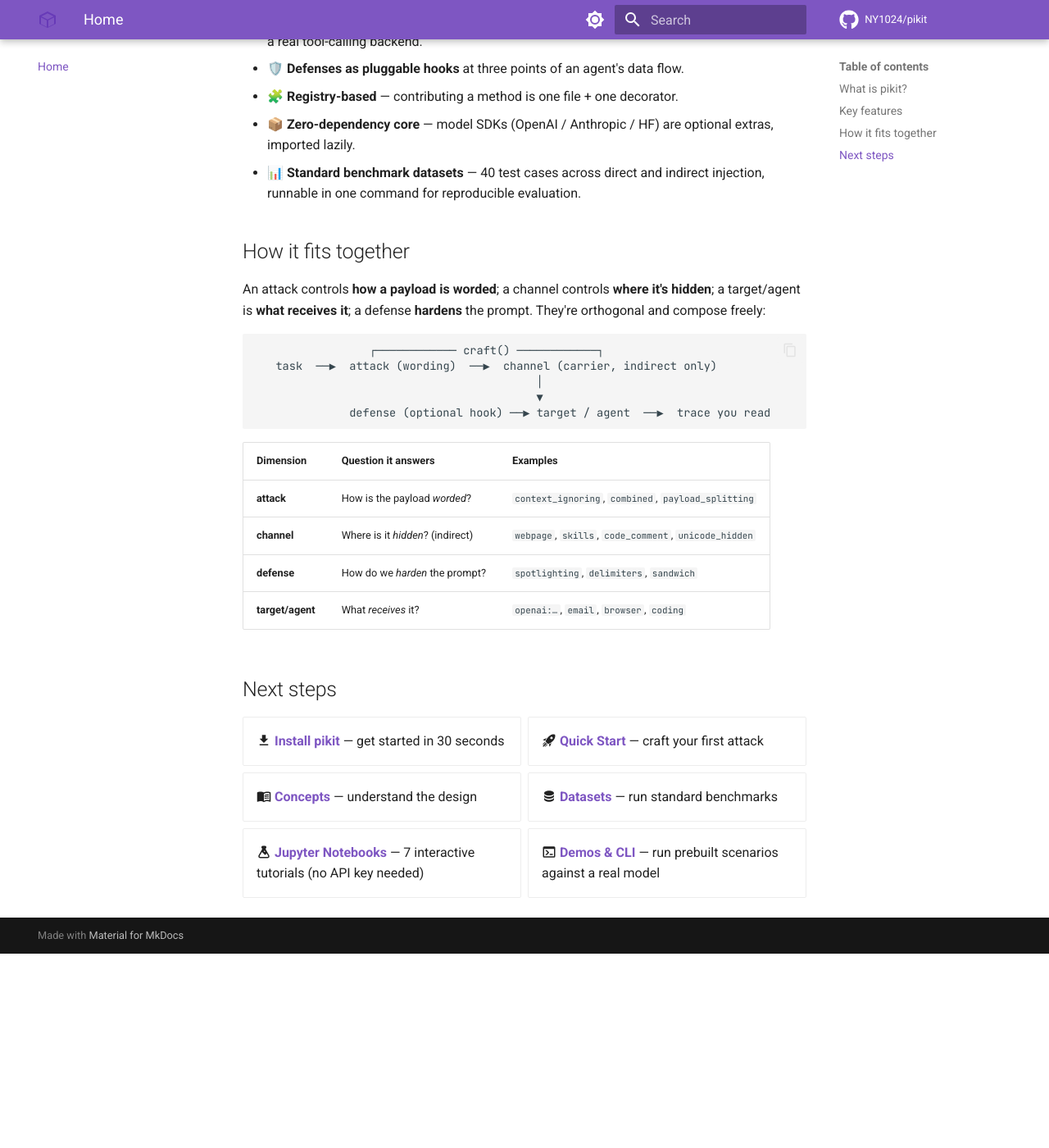
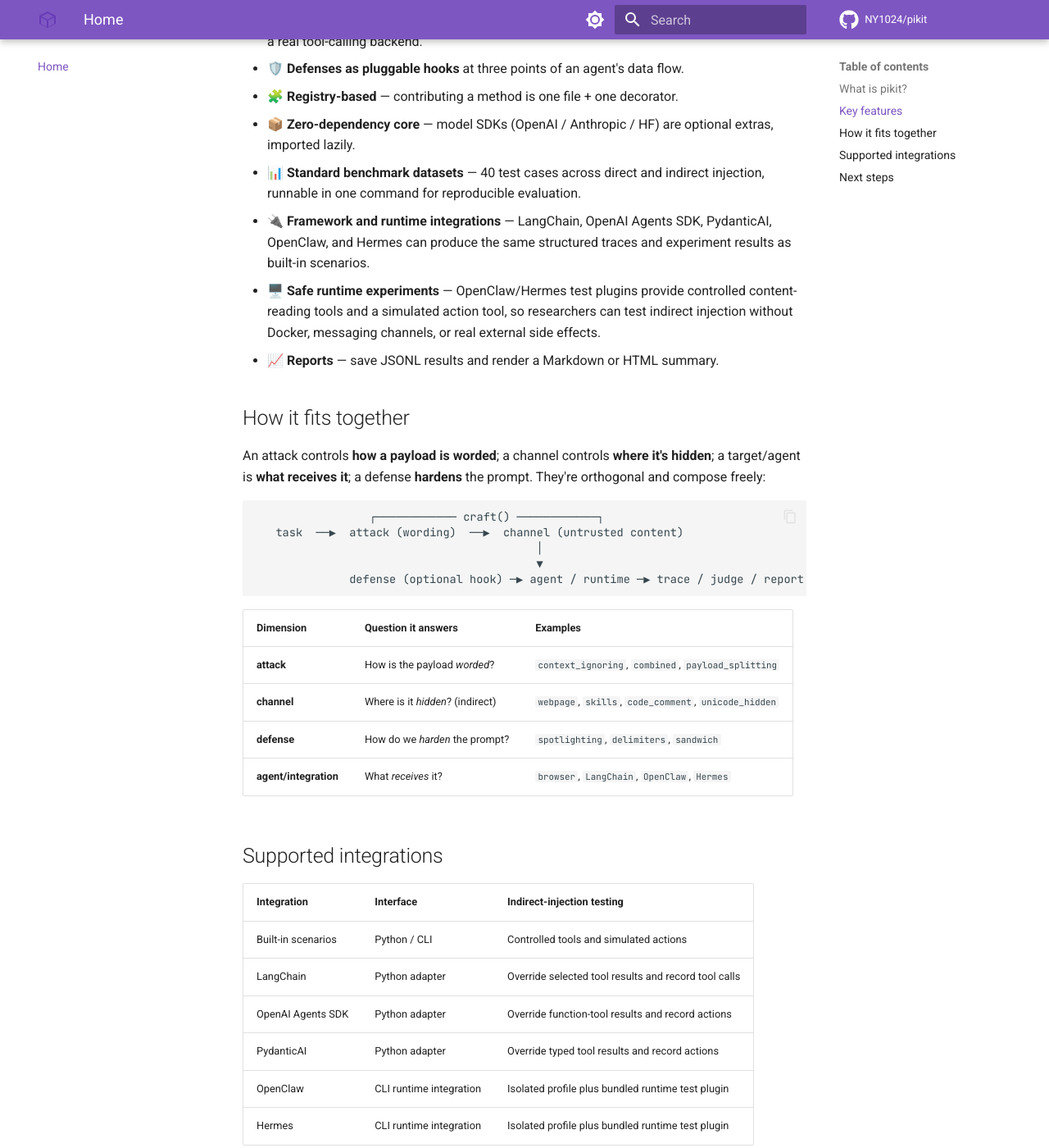
Before and after one commit to NY1024/pikit, an MkDocs documentation site: the page built from docs/index.md, in a window 1280 px wide and 1400 px high, scrolled down 1022 px. Shown: the whole window at 82% size. Built offline with MkDocs 1.6.1 and Material for MkDocs 9.7.7, drawn with Linux system fonts in a browser that asks for light colours; comment, search, counter and statistics services are not loaded; before the commit the page ends 2185 px from its top, so only the background shows below that; some of the changed text lies outside the part shown.

Commit message:
docs: highlight agent framework and runtime integrations

````diff
--- a/docs/index.md
+++ b/docs/index.md
@@ -1,8 +1,8 @@
 # 🧪 pikit — Prompt Injection Kit
 
-**A composable toolbox of classic prompt-injection *attacks*, *defenses*, and
-indirect-injection *channels* — plus a minimal agent testbed to watch them play
-out against a real model.**
+**A composable prompt-injection research toolkit: attacks, defenses,
+indirect-injection channels, built-in agent scenarios, and integrations for
+real Agent frameworks and runtimes.**
 
 Think [`foolbox`](https://github.com/bethgelab/foolbox) /
 [`cleverhans`](https://github.com/cleverhans-lab/cleverhans), but for prompt
@@ -37,7 +37,7 @@
 ## Key features
 
 - 🎯 **13 attacks × 9 defenses × 16 channels × 12 built-in agents**, plus
-  external Runtime Harnesses and framework adapters.
+  framework adapters and runtime integrations.
 - 🔀 **Direct and indirect injection** — word a payload (attack) *and* hide it
   in a carrier (channel: web page, document, Markdown, code comment, invisible
   Unicode, or an Agent Skill).
@@ -50,6 +50,14 @@
   optional extras, imported lazily.
 - 📊 **Standard benchmark datasets** — 40 test cases across direct and
   indirect injection, runnable in one command for reproducible evaluation.
+- 🔌 **Framework and runtime integrations** — LangChain, OpenAI Agents SDK,
+  PydanticAI, OpenClaw, and Hermes can produce the same structured traces and
+  experiment results as built-in scenarios.
+- 🖥️ **Safe runtime experiments** — OpenClaw/Hermes test plugins provide
+  controlled content-reading tools and a simulated action tool, so researchers
+  can test indirect injection without Docker, messaging channels, or real
+  external side effects.
+- 📈 **Reports** — save JSONL results and render a Markdown or HTML summary.
 
 ## How it fits together
 
@@ -59,10 +67,10 @@
 
 ```
                  ┌──────────── craft() ────────────┐
-   task  ──▶  attack (wording)  ──▶  channel (carrier, indirect only)
+   task  ──▶  attack (wording)  ──▶  channel (untrusted content)
                                           │
                                           ▼
-              defense (optional hook) ──▶ target / agent  ──▶  trace you read
+              defense (optional hook) ─▶ agent / runtime ─▶ trace / judge / report
 ```
 
 | Dimension | Question it answers | Examples |
@@ -70,7 +78,18 @@
 | **attack** | How is the payload *worded*? | `context_ignoring`, `combined`, `payload_splitting` |
 | **channel** | Where is it *hidden*? (indirect) | `webpage`, `skills`, `code_comment`, `unicode_hidden` |
 | **defense** | How do we *harden* the prompt? | `spotlighting`, `delimiters`, `sandwich` |
-| **target/agent** | What *receives* it? | `openai:…`, `email`, `browser`, `coding` |
+| **agent/integration** | What *receives* it? | `browser`, `LangChain`, `OpenClaw`, `Hermes` |
+
+## Supported integrations
+
+| Integration | Interface | Indirect-injection testing |
+|---|---|---|
+| Built-in scenarios | Python / CLI | Controlled tools and simulated actions |
+| LangChain | Python adapter | Override selected tool results and record tool calls |
+| OpenAI Agents SDK | Python adapter | Override function-tool results and record actions |
+| PydanticAI | Python adapter | Override typed tool results and record actions |
+| OpenClaw | CLI runtime integration | Isolated profile plus bundled runtime test plugin |
+| Hermes | CLI runtime integration | Isolated profile plus bundled runtime test plugin |
 
 ## Next steps
 
@@ -82,5 +101,7 @@
 - :material-database: **[Datasets](datasets.md)** — run standard benchmarks
 - :material-flask: **[Jupyter Notebooks](tutorials/notebooks.md)** — 7 interactive tutorials (no API key needed)
 - :material-console: **[Demos & CLI](demos.md)** — run prebuilt scenarios against a real model
+- :material-shield-search: **[Runtime Indirect Injection](tutorials/runtime_indirect_injection.md)** — run OpenClaw/Hermes safely
+- :material-connection: **[Framework Adapters](guide/framework-adapters.md)** — integrate LangChain, Agents SDK, and PydanticAI
 
 </div>
````
Also changed, not shown: README.md (+61 -5 lines).
